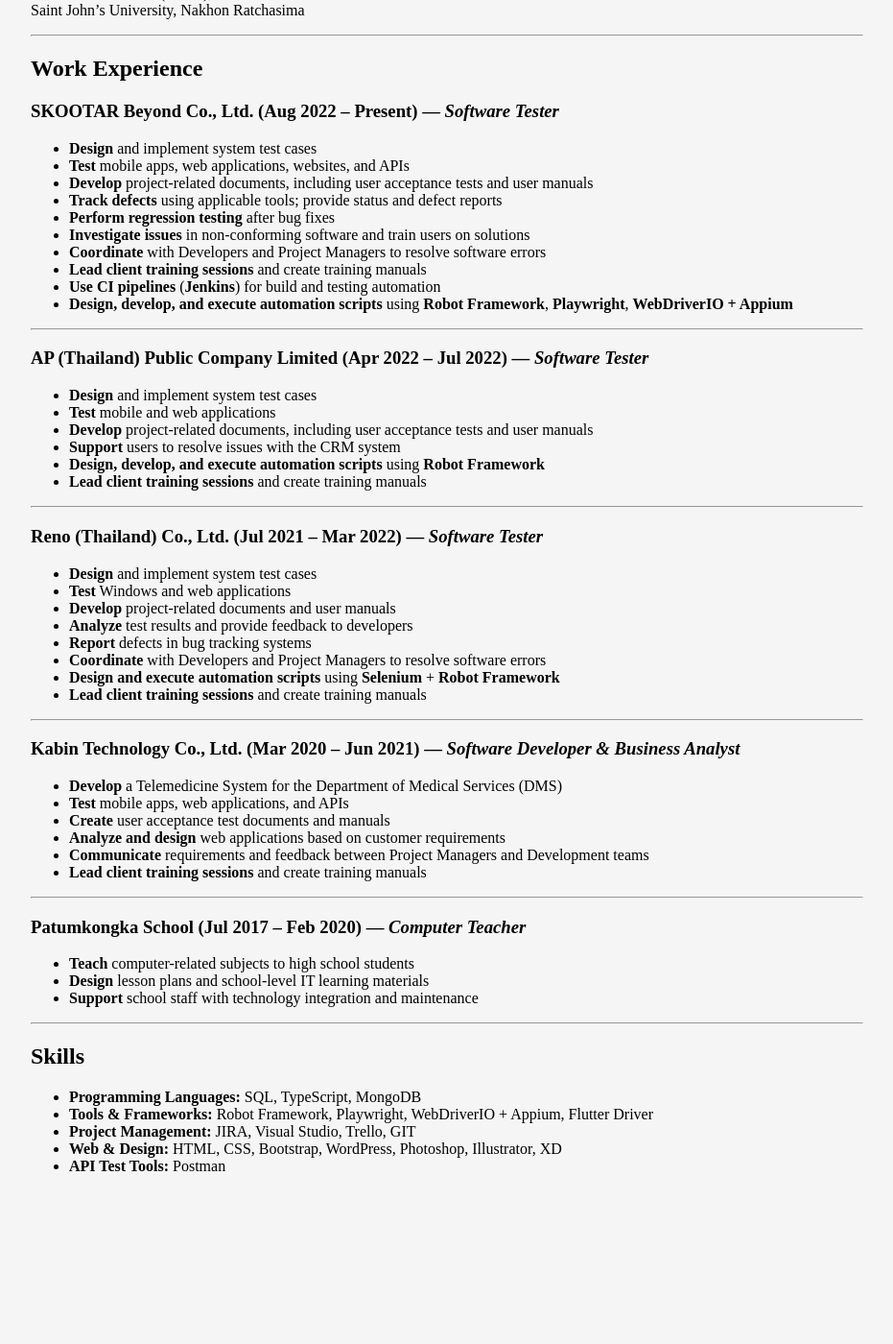
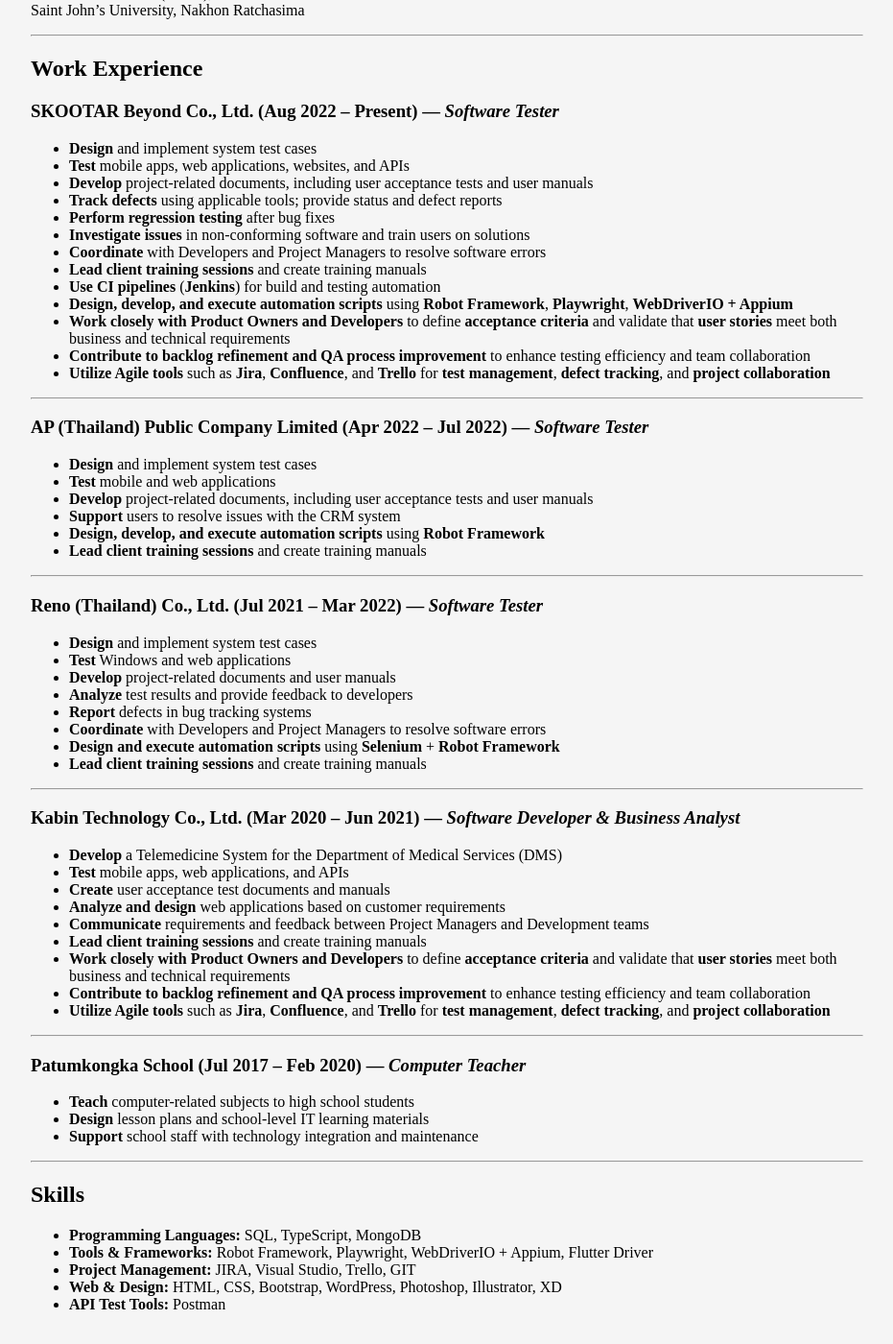
Before and after one commit to pichai-nootor/pichai-nootor.github.io, a Jekyll site: the page built from index.md, in a window 1280 px wide and 1400 px high, scrolled down 648 px. Shown: the whole window at 96% size, without its empty margins (174-1105 px from the left). Built offline with Jekyll 4.4.1, drawn with Linux system fonts in a browser that asks for light colours; our own code applies the rules of GitHub Pages for plain Markdown files; before the commit the page ends 1904 px from its top, so only the background shows below that.

Commit message:
Update index.md

```diff
--- a/index.md
+++ b/index.md
@@ -25,6 +25,9 @@
 - **Lead client training sessions** and create training manuals
 - **Use CI pipelines** (**Jenkins**) for build and testing automation
 - **Design, develop, and execute automation scripts** using **Robot Framework**, **Playwright**, **WebDriverIO + Appium**
+- **Work closely with Product Owners and Developers** to define **acceptance criteria** and validate that **user stories** meet both business and technical requirements
+- **Contribute to backlog refinement and QA process improvement** to enhance testing efficiency and team collaboration
+- **Utilize Agile tools** such as **Jira**, **Confluence**, and **Trello** for **test management**, **defect tracking**, and **project collaboration**
 
 ---
 
@@ -60,7 +63,9 @@
 - **Analyze and design** web applications based on customer requirements
 - **Communicate** requirements and feedback between Project Managers and Development teams
 - **Lead client training sessions** and create training manuals
-
+- **Work closely with Product Owners and Developers** to define **acceptance criteria** and validate that **user stories** meet both business and technical requirements
+- **Contribute to backlog refinement and QA process improvement** to enhance testing efficiency and team collaboration
+- **Utilize Agile tools** such as **Jira**, **Confluence**, and **Trello** for **test management**, **defect tracking**, and **project collaboration**
 
 ---
 
```
